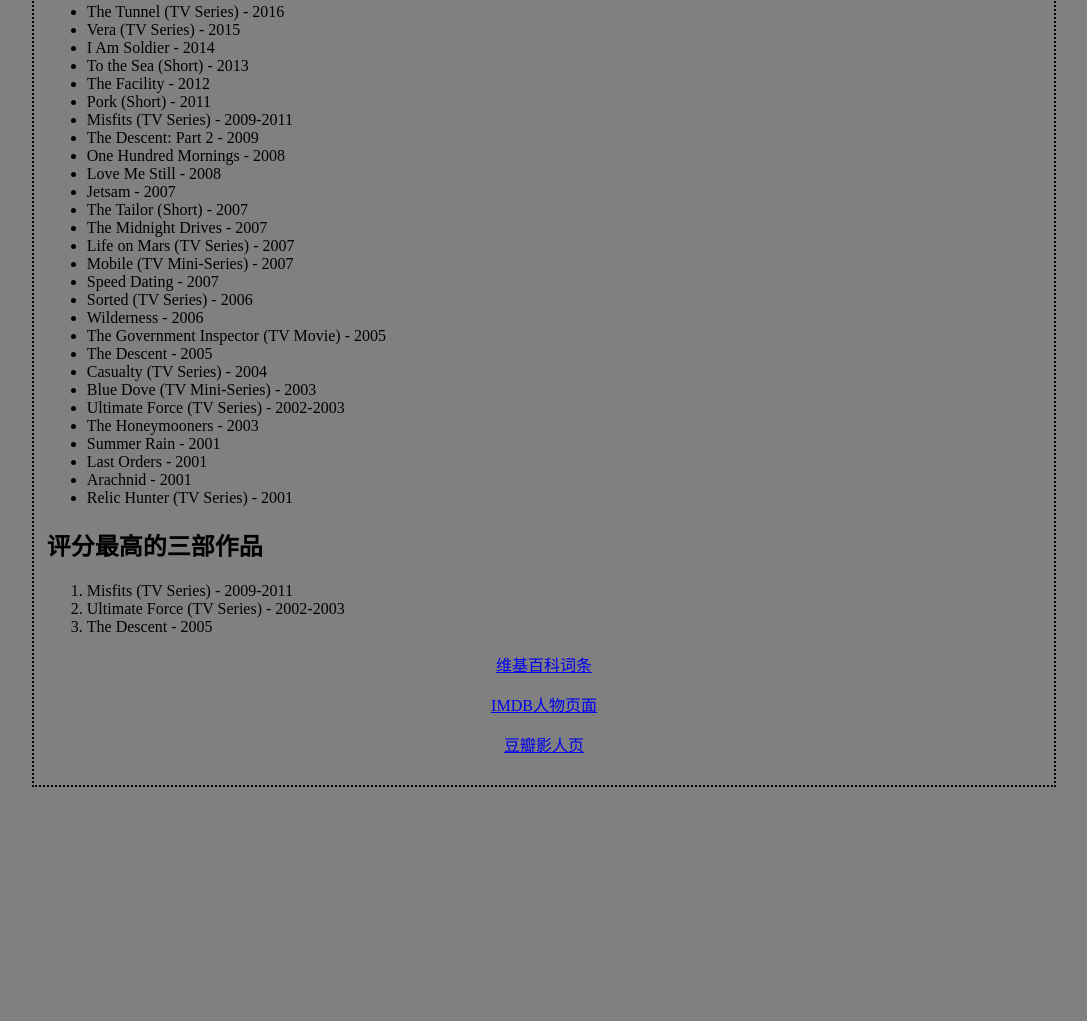
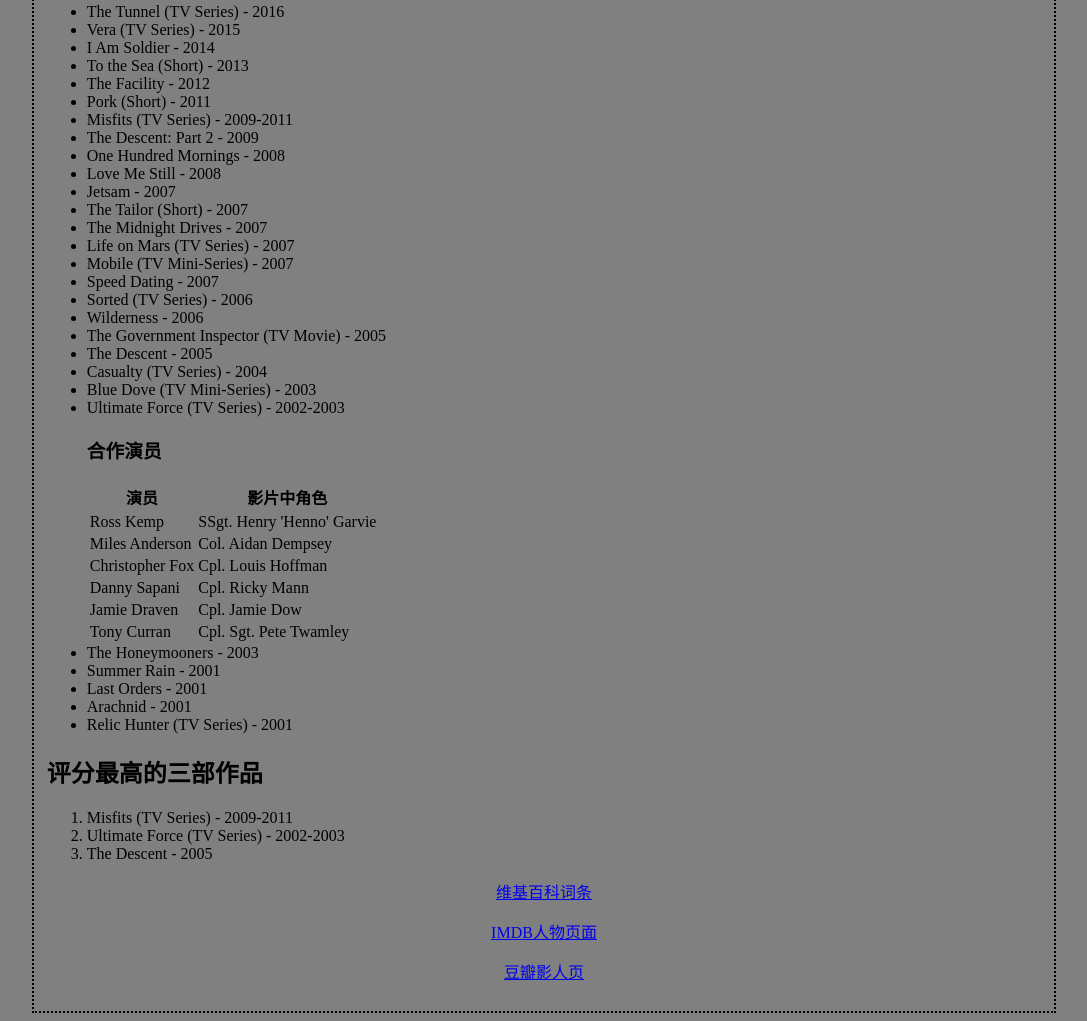
Before and after one commit to Maxim92/maxim92.github.io, a plain HTML site: page Alex Reid/index.html in a window 1280 px wide. Shown: the part 502-1523 px from the top of the page, without its empty margins (96-1183 px from the left). Before the commit the page ends 1297 px from the top, so only its background shows below. Drawn offline with Linux system fonts and the light colour scheme.

Commit message:
加入UF的表格

```diff
--- a/Alex Reid/index.html
+++ b/Alex Reid/index.html
@@ -46,6 +46,41 @@
         <li>Casualty (TV Series) - 2004</li>
         <li>Blue Dove (TV Mini-Series) - 2003</li>
         <li>Ultimate Force (TV Series) - 2002-2003</li>
+            <h3>合作演员</h3>
+            <table>
+                <thead>
+                    <tr>
+                        <th>演员</th>
+                        <th>影片中角色</th>
+                    </tr>
+                </thead>
+                <tbody>
+                    <tr>
+                        <td>Ross Kemp</td>
+                        <td> SSgt. Henry 'Henno' Garvie</td>
+                    </tr>
+                    <tr>
+                        <td>Miles Anderson</td>
+                        <td>Col. Aidan Dempsey</td>
+                    </tr>
+                    <tr>
+                        <td>Christopher Fox</td>
+                        <td>Cpl. Louis Hoffman</td>
+                    </tr>
+                    <tr>
+                        <td>Danny Sapani</td>
+                        <td>Cpl. Ricky Mann</td>
+                    </tr>
+                    <tr>
+                        <td>Jamie Draven</td>
+                        <td>Cpl. Jamie Dow</td>
+                    </tr>
+                    <tr>
+                        <td>Tony Curran</td>
+                        <td>Cpl. Sgt. Pete Twamley</td>
+                    </tr>
+                </tbody>
+            </table>
         <li>The Honeymooners - 2003</li>
         <li>Summer Rain - 2001</li>
         <li>Last Orders - 2001</li>
```
